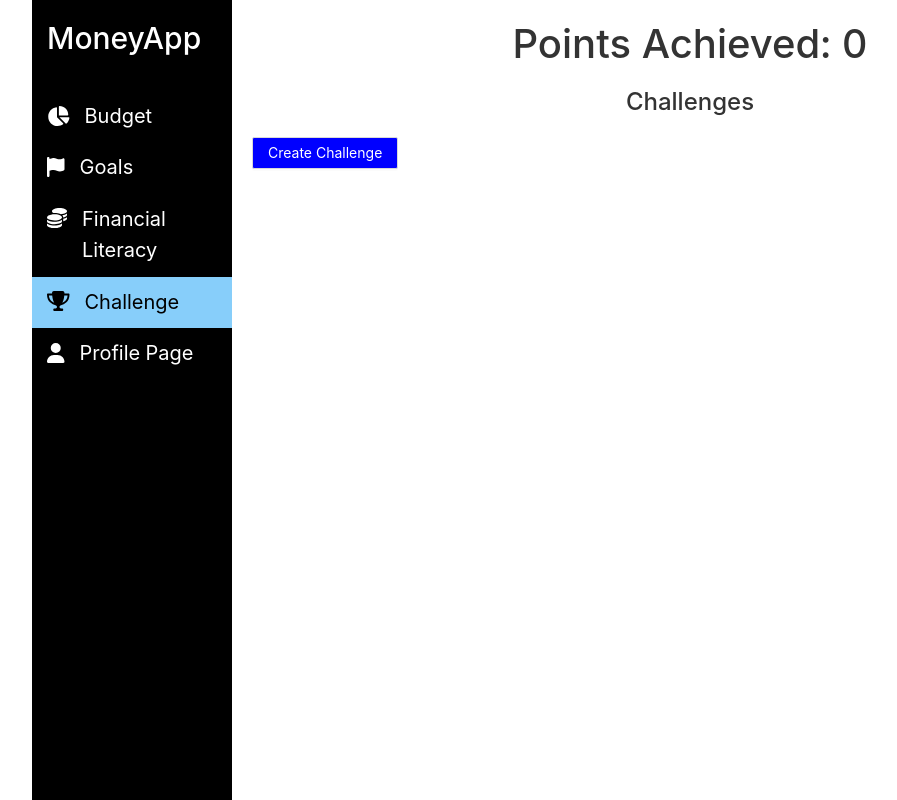
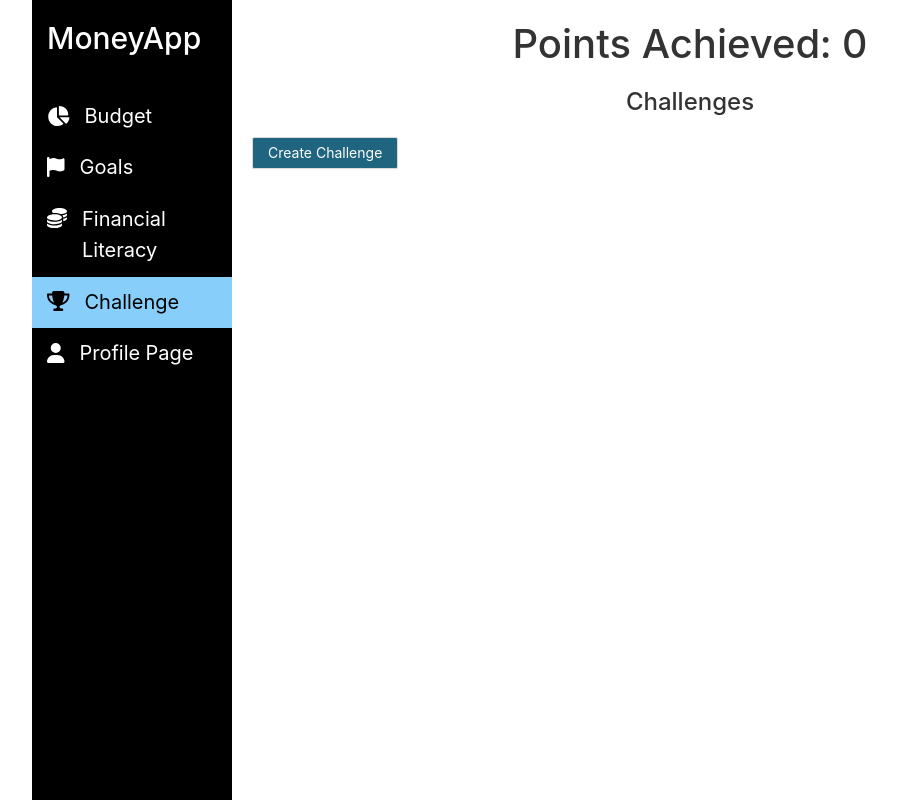
Before and after one commit to Abhi23pawar/MoneyApp, a React (Create React App) app in the folder client/: page /challenge in a window 1280 px wide. Shown: the whole page, without its empty margins (50-947 px from the left). Built offline with nearby package versions, Linux system fonts and the light colour scheme.

Commit message:
Challenge Page styles updated

```diff
--- a/client/src/styles/ChallengePage.module.css
+++ b/client/src/styles/ChallengePage.module.css
@@ -12,7 +12,7 @@
 }
 
 .createChallengeButton {
-    background-color: blue;  /* Blue background color */
+    background-color: rgb(31, 101, 128);  /* Blue background color */
     color: white;            /* White font color */
     transition: background-color 0.3s ease, color 0.3s ease; /* Transition effect for smooth color change */
 }
```
